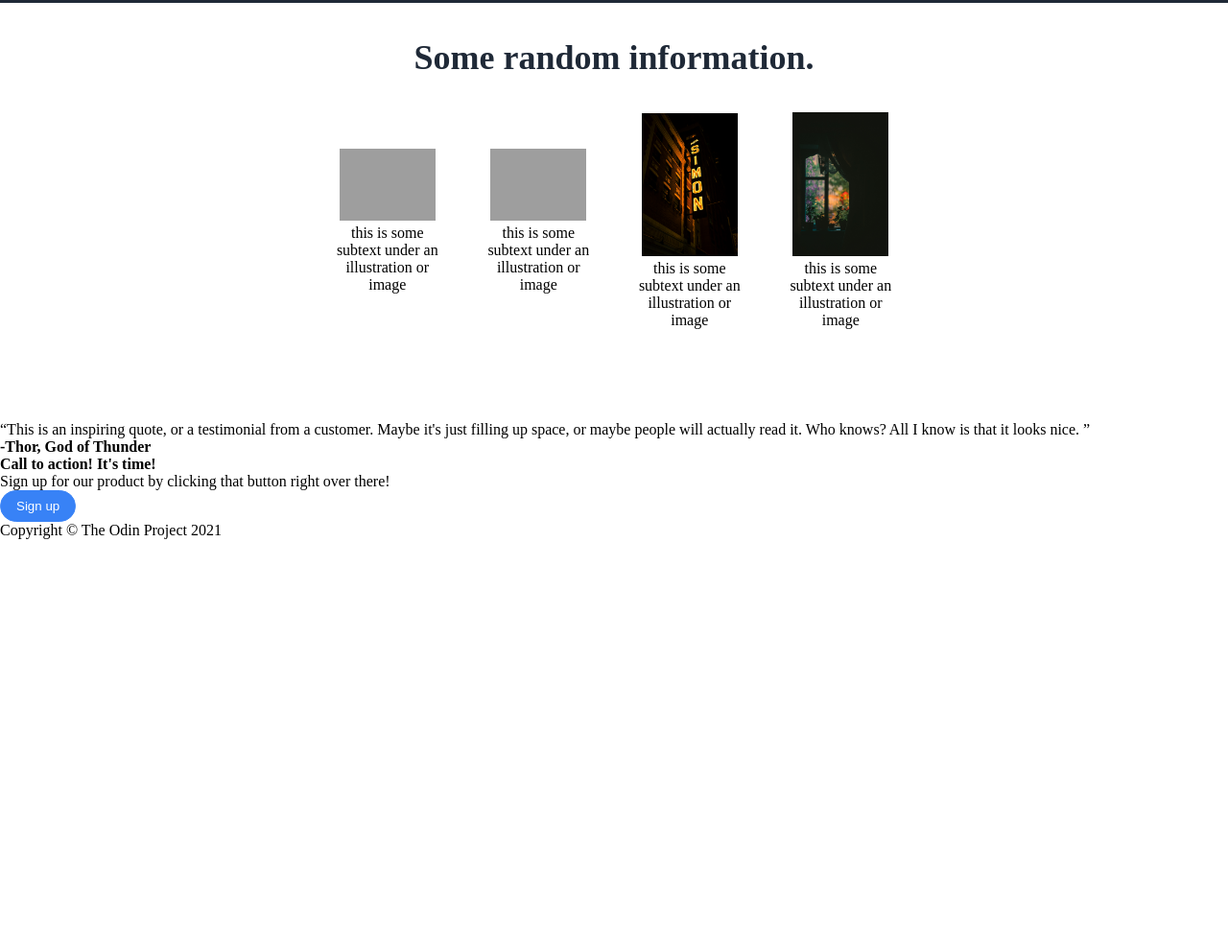
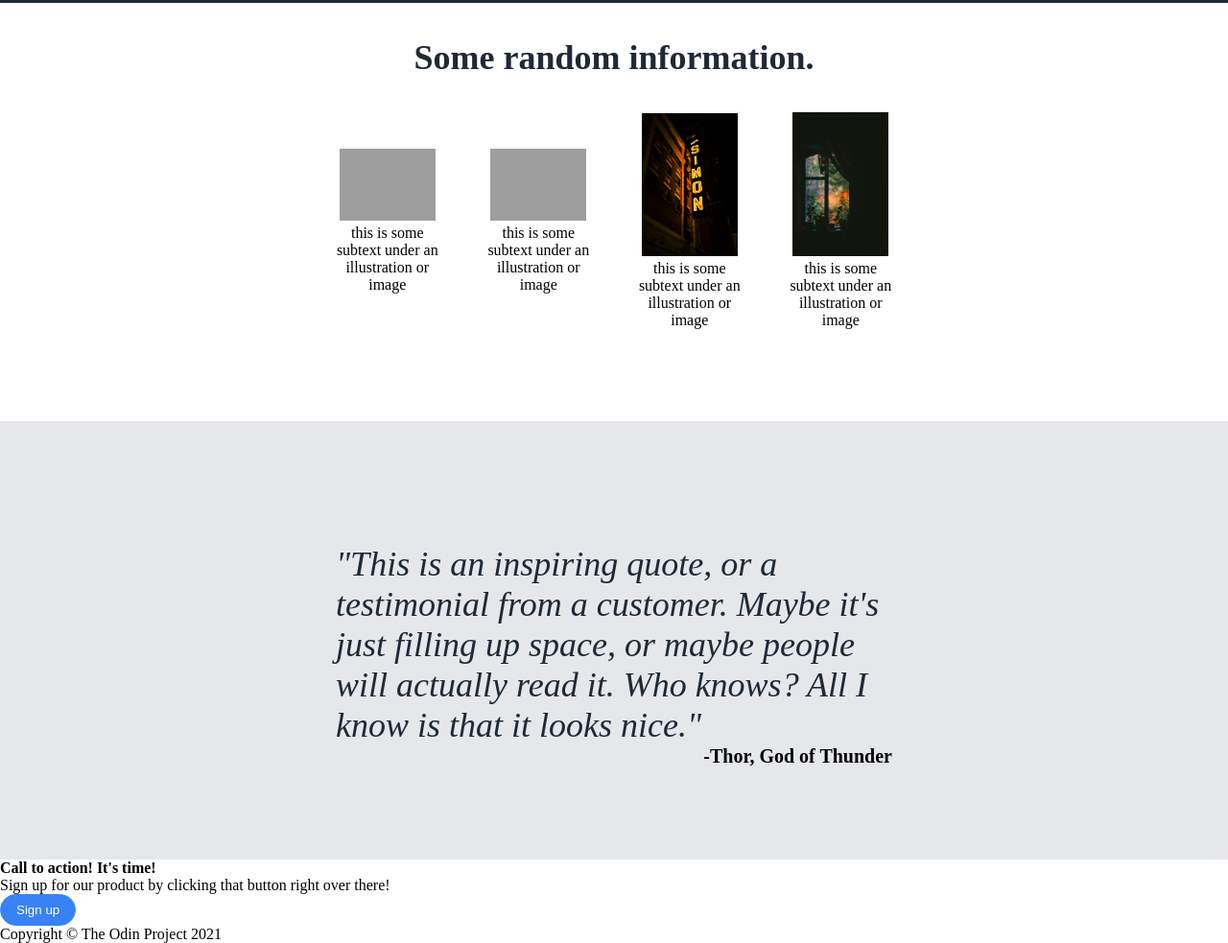
Before and after one commit to Davidg412/Odin-Landing-Page, a plain HTML site: page index.html in a window 1280 px wide. Shown: the part 570-1553 px from the top of the page at 96% size. Before the commit the page ends 1132 px from the top, so only its background shows below. Drawn offline with Linux system fonts and the light colour scheme; grey boxes are pictures that could not be loaded.

Commit message:
Finish section 3 of index.html and style.css

```diff
--- a/index.html
+++ b/index.html
@@ -50,12 +50,13 @@
         </div>
     </div>
     <!--Section 3-->
-    <q>This is an inspiring quote, or a testimonial from a
-       customer. Maybe it's just filling up space, or maybe
-       people will actually read it. Who knows? All I know
-       is that it looks nice.
-    </q>
-    <div><b>-Thor, God of Thunder</b></div>
+    <div class="section3">
+        <div class="quote">"This is an inspiring quote, or a testimonial from a
+        customer. Maybe it's just filling up space, or maybe
+        people will actually read it. Who knows? All I know
+        is that it looks nice."</div>
+            <div class="name">-Thor, God of Thunder</div>
+    </div>
     <!--Section 4-->
     <strong>Call to action! It's time!</strong>
     <div>Sign up for our product by clicking that button right over there!</div>
--- a/style.css
+++ b/style.css
@@ -2,7 +2,7 @@
 body {
     margin: 0;
 }
-/*Section 1 CSS in index.html*/
+/*Section 1 in index.html*/
 
 h3 {
     color:#F9FAF8
@@ -112,3 +112,30 @@ img {
     max-width: 140px;
     justify-content: center;
 }
+
+/*Section 3 in index.html */
+
+.section3 {
+    display: flex;
+    flex-direction: column;
+    align-items: center;
+    background-color: #E5E7EB;
+    padding-left: 350px;
+    padding-right: 350px;
+    padding-bottom: 6em;
+    padding-top: 8em;
+}
+
+.quote {
+    display: flex;
+    font-size: 36px;
+    font-style: italic;
+    color:#1F2937;
+}
+
+.name {
+    font-weight: bold;
+    display: flex;
+    margin-left: auto;
+    font-size: 20px;
+}
```
